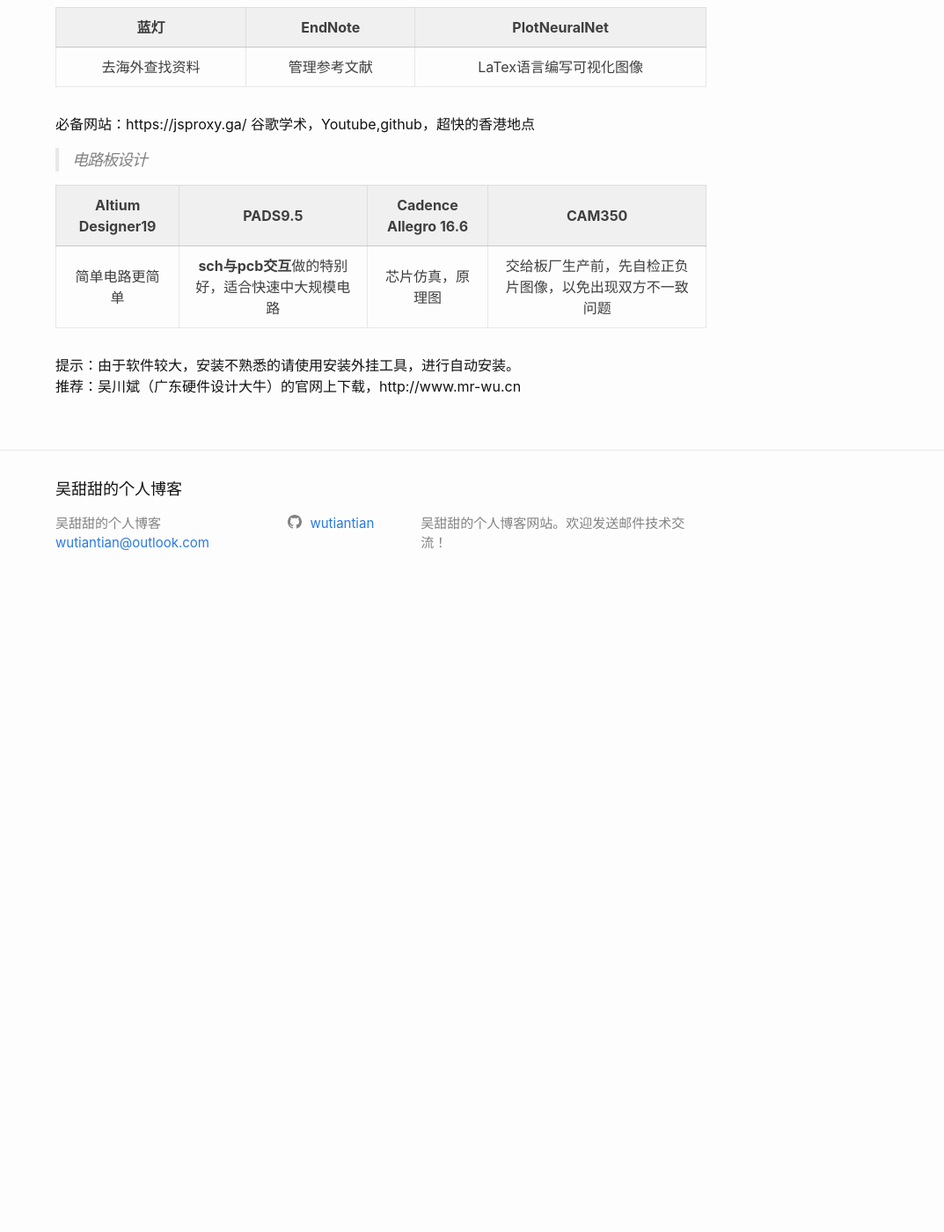
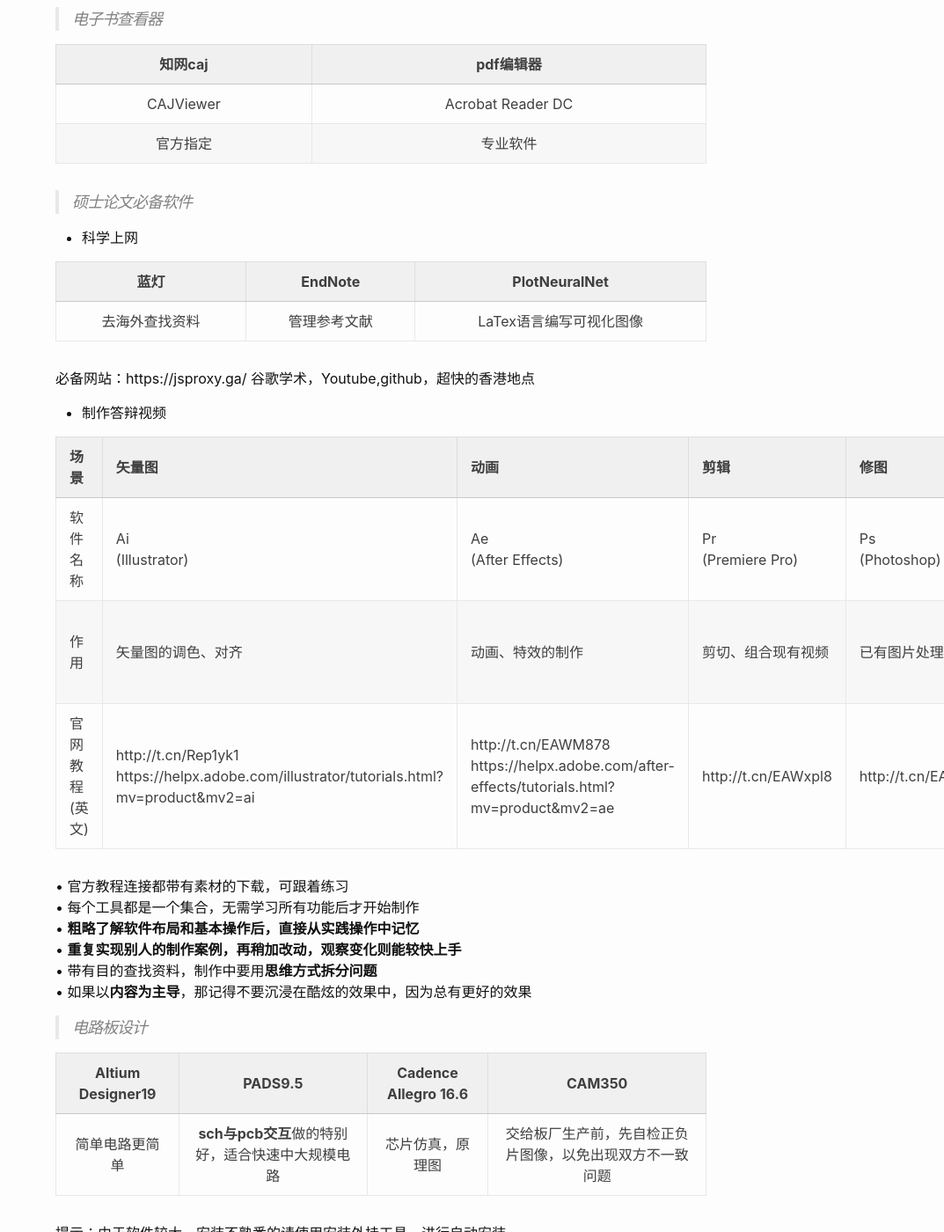
Before and after one commit to wutiantian/wutiantian.github.io, a Jekyll site: the page built from _posts/2019-04-07-亲测好用软件及网站（嵌入式软硬件工作周边应用）.md, in a window 1280 px wide and 1400 px high, scrolled down 2882 px. Shown: the whole window at 88% size, without its empty margins (207-1280 px from the left). Built offline with Jekyll 4.4.1, drawn with Linux system fonts in a browser that asks for light colours; before the commit the page ends 3571 px from its top, so only the background shows below that; some of the changed text lies outside the part shown.

Commit message:
docs(3D)

```diff
--- a/_posts/2019-04-07-亲测好用软件及网站（嵌入式软硬件工作周边应用）.md
+++ b/_posts/2019-04-07-亲测好用软件及网站（嵌入式软硬件工作周边应用）.md
@@ -58,6 +58,13 @@
 
 http://notepad-plus-plus.org
 
+>专用编程软件
+
+- python
+
+|jupyter notebook|PyCharm||
+|---|---|---|
+|网页操作目录，<br>点击直接运行,<br>适合录制教程视频时展示|不同版本 python 库方便切换编译||
 
 
 >安卓开发
@@ -117,12 +124,32 @@
 
 >硕士论文必备软件
 
+- 科学上网
+
 
 |蓝灯|EndNote|PlotNeuralNet|
 |:---:|:---:|:---:|:---:|
 |去海外查找资料|管理参考文献|LaTex语言编写可视化图像|
 
 必备网站：https://jsproxy.ga/   谷歌学术，Youtube,github，超快的香港地点
+
+- 制作答辩视频
+
+|场景|矢量图|动画|剪辑|修图|录音|渲染|画图|
+|---|---|---|---|---|---|---|---|
+|软件名称|Ai <br>(Illustrator)|Ae <br>(After Effects)|Pr  <br>(Premiere Pro)|Ps<br>(Photoshop)|Au<br> (audition)|Media Encoder|Plotly|
+|作用|矢量图的调色、对齐|动画、特效的制作|剪切、组合现有视频|已有图片处理|录制配音、去噪、标准化音量|视频渲染、格式控制|数据、函数的画图、动画|
+|官网教程<br> (英文)|http://t.cn/Rep1yk1<br> https://helpx.adobe.com/illustrator/tutorials.html?mv=product&mv2=ai|http://t.cn/EAWM878<br>https://helpx.adobe.com/after-effects/tutorials.html?mv=product&mv2=ae|http://t.cn/EAWxpl8|http://t.cn/EAWxuFW|||https://plot.ly/|
+
+•	官方教程连接都带有素材的下载，可跟着练习
+•	每个工具都是一个集合，无需学习所有功能后才开始制作
+•	**粗略了解软件布局和基本操作后，直接从实践操作中记忆**
+•	**重复实现别人的制作案例，再稍加改动，观察变化则能较快上手**
+•	带有目的查找资料，制作中要用**思维方式拆分问题**
+•	如果以**内容为主导**，那记得不要沉浸在酷炫的效果中，因为总有更好的效果
+
+
+
 >电路板设计
 
 |Altium Designer19|PADS9.5|Cadence Allegro 16.6|CAM350|
```
Also changed, not shown: _posts/2019-06-30-生产力工具shell脚本.md (+2 -1 lines), _posts/2019-07-06-3D-打印机选择说明文档.md (added, +34 -0 lines), images/3D打印1.png (added), images/3D打印2.png (added), images/3D打印3.png (added), images/3D打印4.png (added), images/3D打印5.png (added), images/3D打印6.png (added), images/3D打印7.png (added).
